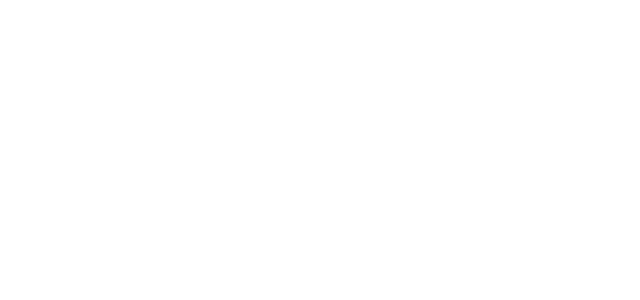
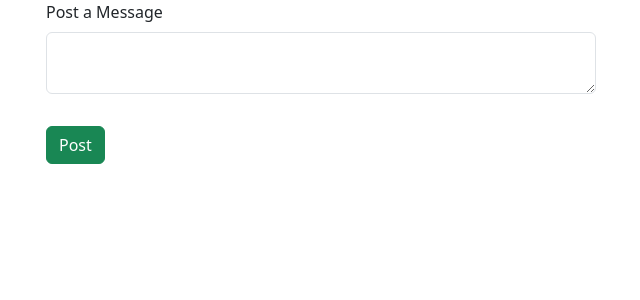
Before and after one commit to ShaunPeter04/blog-app-frontend, a React (Vite) app: page /create in a window 1280 px wide. Shown: the top 300 px of the page, without its empty margins (36-676 px from the left). Built offline with nearby package versions, Linux system fonts and the light colour scheme.

Commit message:
Create post completed

```diff
--- a/src/components/CreatePost.jsx
+++ b/src/components/CreatePost.jsx
@@ -1,11 +1,57 @@
-import React from 'react'
+import axios from 'axios'
+import React, { useState } from 'react'
 
 const CreatePost = () => {
-  return (
-    <div>
 
-    </div>
-  )
+    const [input, setInput] = useState(
+        { "Message": "", "userId": sessionStorage.getItem("userId") }
+    )
+
+    const inputHandler = (event) => {
+        setInput({ ...input, [event.target.name]: event.target.value })
+    }
+
+    const readValue = () => {
+        console.log(input)
+        axios.post("http://localhost:3030/create", input, {
+            headers: { 'token': sessionStorage.getItem("token"), "Content-type": "application/json" }
+        }).then(
+            (response) => {
+
+                if (response.data.status == "success") {
+                    alert("Posted Successfully")
+                }
+                else {
+                    alert("Something went wrong")
+                }
+            }
+        ).catch(
+            (error) => {
+                console.log(error)
+            }
+        )
+    }
+
+    return (
+        <div>
+            <div className="container">
+                <div className="row">
+                    <div className="col col-12 col-sm-12 col-md-12 col-lg-12 col-xl-12 col-xxl-12">
+                        <div className="row g-3">
+                            <div className="col col-12 col-sm-12 col-md-12 col-lg-6 col-xl-6 col-xxl-6">
+                                <label htmlFor="" className="form-label" >Post a Message</label>
+                                <textarea name="Message" id="" className="form-control" value={input.Message} onChange={inputHandler}></textarea>
+                            </div>
+                            <div></div>
+                            <div className="col col-12 col-sm-12 col-md-12 col-lg-6 col-xl-6 col-xxl-6">
+                                <button className="btn btn-success" onClick={readValue}>Post</button>
+                            </div>
+                        </div>
+                    </div>
+                </div>
+            </div>
+        </div>
+    )
 }
 
 export default CreatePost
```
